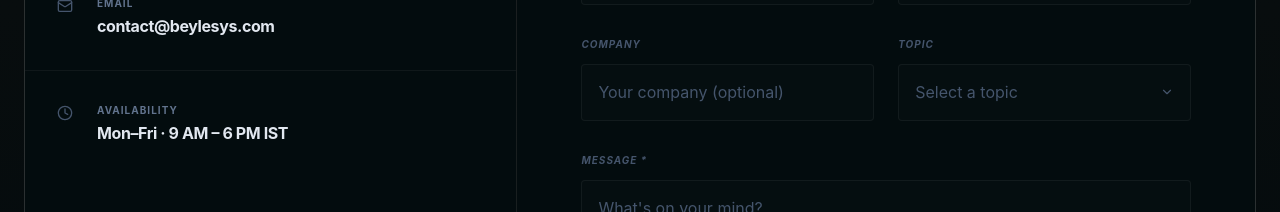
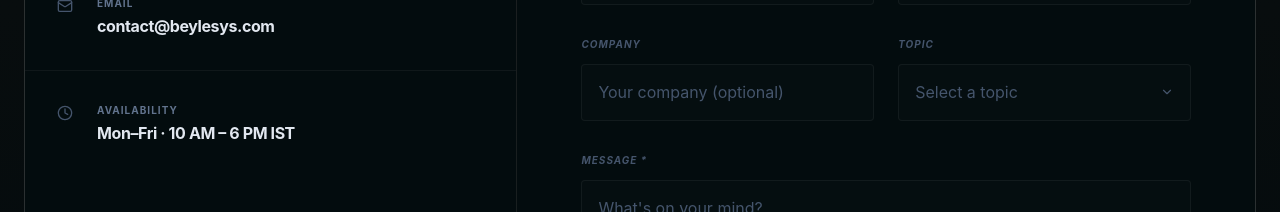
Before and after one commit to beylesys/Beyle-website, a React (Vite) app: page / in a window 1280 px wide. Shown: the part 5720-5932 px from the top of the page. Built offline with nearby package versions, Linux system fonts and the light colour scheme.

Commit message:
Update Contact.jsx

```diff
--- a/src/components/Contact.jsx
+++ b/src/components/Contact.jsx
@@ -59,7 +59,7 @@ const inputCls = `w-full px-4 py-4 rounded-sm text-sm outline-none transition-al
 const contactInfo = [
   { Icon: MapPin, label: 'Location', val: 'Bejai, Mangalore' },
   { Icon: Mail, label: 'Email', val: 'contact@beylesys.com' },
-  { Icon: Clock, label: 'Availability', val: 'Mon–Fri · 9 AM – 6 PM IST' },
+  { Icon: Clock, label: 'Availability', val: 'Mon–Fri · 10 AM – 6 PM IST' },
 ]
 
 const socials = [
```
